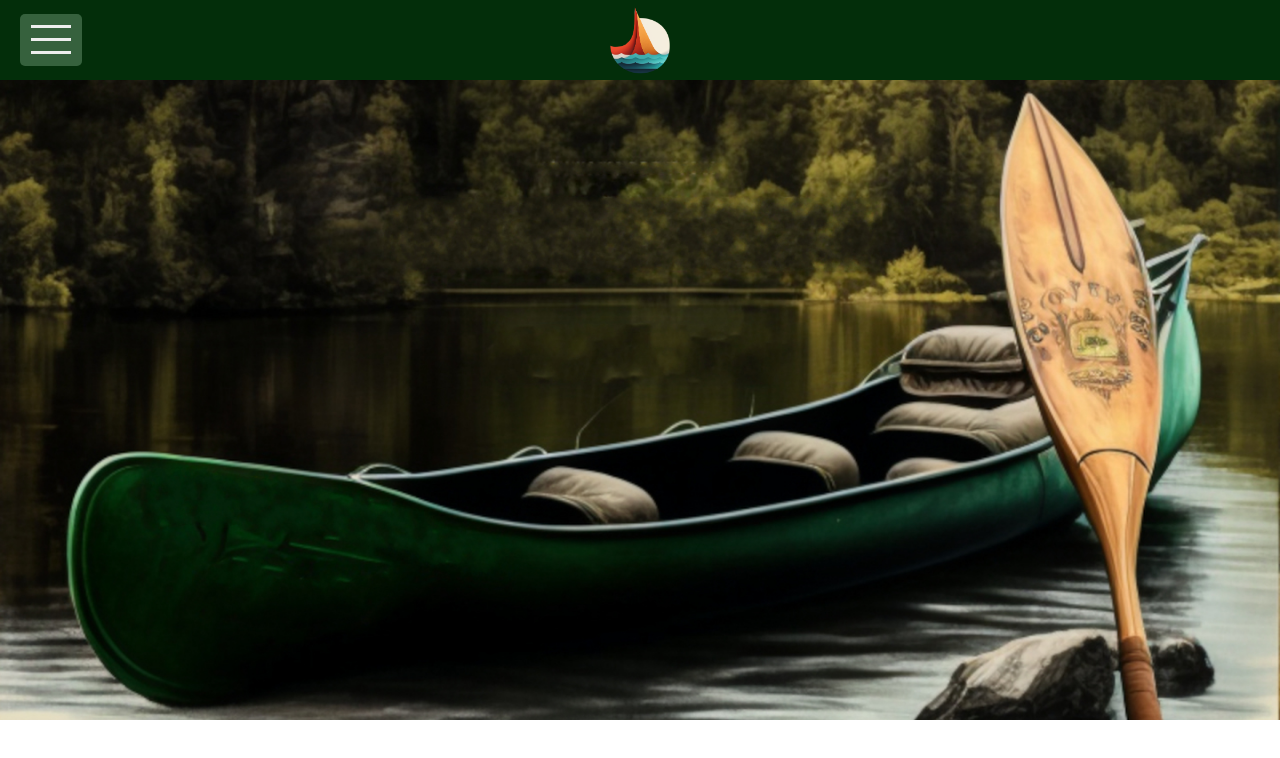
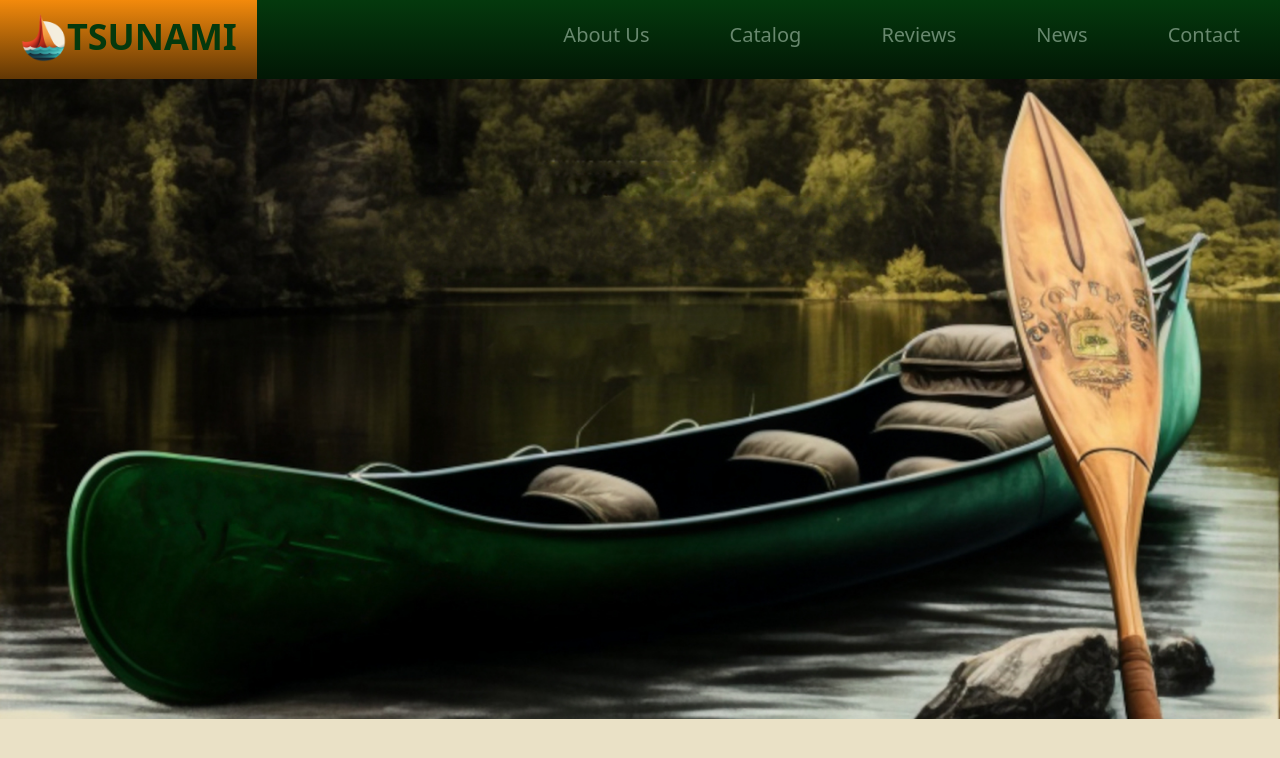
Before and after one commit to MateuszSojkaCode/TsunamiProject, a website: page index.html in a window 1280 px wide. Drawn offline with nearby package versions, Linux system fonts and the light colour scheme; files that its build step writes are made by us from their sources.

Commit message:
navigation for mobile devices and desktop finished

```diff
--- a/index.html
+++ b/index.html
@@ -14,8 +14,9 @@
     <link rel="stylesheet" href="./dist/css/main.min.css" />
 </head>
 
-<body>
+<body style="background:#EAE1C6">
     <nav class="nav">
+        <div class="nav__mobile">
             <button class="nav__burgerBtn">
                 <div class="nav__burgerBox">
                     <div class="nav__burgerBars"></div>
@@ -23,22 +24,46 @@
             </button>
             <div class="nav__list-box">
                 <ul class="nav__list">
-                <li class="nav__item"><a href="#aboutus" class="nav__link mobile-nav-animation">About Us</a></li>
-                <li class="nav__item"><a href="#catalog" class="nav__link mobile-nav-animation">Catalog</a></li>
-                <li class="nav__item"><a href="#reviwes" class="nav__link mobile-nav-animation">Reviews</a></li>
-                <li class="nav__item"><a href="#news" class="nav__link mobile-nav-animation">News</a></li>
-                <li class="nav__item"><a href="#contact" class="nav__link mobile-nav-animation">Contact</a></li>
+                    <li class="nav__item">
+                        <a href="#aboutus" class="nav__link mobile-nav-animation">About Us</a>
+                    </li>
+                    <li class="nav__item">
+                        <a href="#catalog" class="nav__link mobile-nav-animation">Catalog</a>
+                    </li>
+                    <li class="nav__item">
+                        <a href="#reviwes" class="nav__link mobile-nav-animation">Reviews</a>
+                    </li>
+                    <li class="nav__item">
+                        <a href="#news" class="nav__link mobile-nav-animation">News</a>
+                    </li>
+                    <li class="nav__item">
+                        <a href="#contact" class="nav__link mobile-nav-animation">Contact</a>
+                    </li>
                 </ul>
-            <button class="nav__close"><i class="fas fa-times"></i></button>
+                <button class="nav__close">
+                    <i class="fas fa-times"></i>
+                </button>
             </div>
             <div class="nav__logo-box">
-            <a href="#"><img src="./src/img/logo.png" alt="Tsunami logo" class="nav__logo"></a>
+                <a href="#"><img src="./src/img/logo.png" alt="Tsunami logo" class="nav__logo" /></a>
+            </div>
+        </div>
+        <div class="nav__desktop">
+            <a href="#" class="nav__desktop-logo-box">
+                <img src="./src/img/logo.png" alt="" class="nav__logo-img"> <p class="nav__company-name">Tsunami</p>
+            </a>
+            <ul class="nav__desktop-list">
+                <li class="nav__desktop-item desktop-nav-animation"><a href="#" class="nav__desktop-link ">About Us</a></li>
+                <li class="nav__desktop-item desktop-nav-animation"><a href="#" class="nav__desktop-link">Catalog</a></li>
+                <li class="nav__desktop-item desktop-nav-animation"><a href="#" class="nav__desktop-link">Reviews</a></li>
+                <li class="nav__desktop-item desktop-nav-animation"><a href="#" class="nav__desktop-link">News</a></li>
+                <li class="nav__desktop-item desktop-nav-animation"><a href="#" class="nav__desktop-link">Contact</a></li>
+            </ul>
         </div>
     </nav>
 
-    <header class="header">
+    <header class="header"></header>
 
-    </header>
 
 
     <script src="https://cdn.jsdelivr.net/npm/@popperjs/core@2.11.6/dist/umd/popper.min.js" integrity="sha384-oBqDVmMz9ATKxIep9tiCxS/Z9fNfEXiDAYTujMAeBAsjFuCZSmKbSSUnQlmh/jp3"
--- a/src/sass/abstracts/_animations.scss
+++ b/src/sass/abstracts/_animations.scss
@@ -10,10 +10,32 @@
 		width: 100%;
 		height: 3px;
 		background-color: $main-cta;
-		transition: all 0.3s;
+		transition: transition 0.3s;
 		transform: scaleX(0);
 	}
 	&:hover::after {
 		transform: scaleX(1);
 	}
 }
+.desktop-nav-animation{
+    position: relative;
+    z-index: 5;
+    transition: color .3s;
+    &::after{
+        content: "";
+        position: absolute;
+        bottom: 0;
+        left: 0;
+        width: 100%;
+        height: 0;
+        background-color: $main-cta;
+        transition: height .3s;
+        z-index: -1;
+    }
+    &:hover{
+        color: $dark-main-1;
+    }
+    &:hover::after{
+        height: 100%;
+    }
+}
--- a/src/sass/abstracts/_colors.scss
+++ b/src/sass/abstracts/_colors.scss
@@ -6,8 +6,12 @@ $light-main-1: #36613d;
 $light-main-2: #68886e;
 
 $main-cta: #f38a0c;
-$dark-cta-1: #db7c0b;
+$dark-cta-1: #c26e0a;
+$dark-cta-2: #925307;
+$dark-cta-3: #613705;
 $light-cta-1: #f49624;
+
+$body-color: #EAE1C6;
 
 $white-color: #fff;
 $light-gray-e: #eee;
@@ -25,3 +29,5 @@ $dark-gray-5: #555;
 $dark-gray-6: #666;
 
 $main-green-gradient: linear-gradient(180deg, $main-color, $dark-main-3);
+// $transparent-green-gradient: linear-gradient(90deg, $dark-main-1, transparent);
+$main-orange-gradient: linear-gradient(180deg, $main-cta, $dark-cta-3);
--- a/src/sass/base/_reset.scss
+++ b/src/sass/base/_reset.scss
@@ -13,6 +13,7 @@ html {
 
 a {
 	text-decoration: none;
+	color: inherit;
 }
 
 img {
--- a/src/sass/layout/_header.scss
+++ b/src/sass/layout/_header.scss
@@ -1,3 +1,5 @@
+@use '../abstracts/' as *;
+
 .header {
 	background-image: url(../../../src/img/HeaderMedium.jpg);
 	height: 80vh;
--- a/src/sass/layout/_navbar.scss
+++ b/src/sass/layout/_navbar.scss
@@ -1,8 +1,15 @@
 @use "../abstracts/" as *;
 
-.nav {
-	position: relative;
-	background-color: $dark-main-1;
+.nav{
+	background-image: $main-green-gradient;
+	&__desktop{
+		display: none;
+	}
+	&__mobile{
+		position: relative;
+		display: flex;
+		width: 100%;
+	}
 	&__burgerBtn {
 		position: absolute;
 		top: 50%;
@@ -53,7 +60,6 @@
 		border: 1px solid rgba($color: $white-color, $alpha: 0.5);
 	}
 	&__list-box {
-		position: relative;
 		position: fixed;
 		width: 100%;
 		height: 100vh;
@@ -91,3 +97,76 @@
 .hide {
 	transform: translateX(0);
 }
+@media(min-width: 768px){
+	.nav{
+		&__mobile{
+			display: none;
+		}
+		&__desktop{
+			display: flex;
+			justify-content: space-between;
+			width: 100%;
+			max-width: 1700px;
+			margin-inline: auto;
+		}
+		&__desktop-logo-box{
+			display: flex;
+			align-items: center;
+			padding-inline: 2rem;
+			padding-bottom: .5rem;
+			background-image: $main-orange-gradient;
+		}
+		&__logo-img{
+			height: 5rem;
+		}
+		&__company-name{
+			padding-top: 1rem;
+			font-size: $font-size-24;
+			color: $main-color;
+			text-transform: uppercase;
+			font-weight: bold;
+		}
+		&__desktop-list{
+			display: flex;
+			justify-content: space-around;
+			align-items: center;
+		}
+		&__desktop-item{
+			color: $light-main-2;
+		}
+		&__desktop-link{
+			margin-inline: 1rem;
+			padding-inline: 1rem;
+			font-size: $font-size-16;
+		}
+	}
+}
+@media(min-width: 992px){
+	.nav{
+		&__logo-item{
+			height: 6rem;
+		}
+		&__company-name{
+			font-size: $font-size-32;
+		}
+		&__desktop-link{
+			margin-inline: 1.5rem;
+			padding-inline: 1.5rem;
+			font-size: $font-size-20;
+		}
+	}
+}
+@media(min-width: 1200px){
+	.nav{
+		&__logo-item{
+			height: 7rem;
+		}
+		&__company-name{
+			font-size: $font-size-36;
+		}
+		&__desktop-link{
+			margin-inline: 2rem;
+			padding-inline: 2rem;
+		}
+	}
+}
```
Lines whose indentation alone changed are shown as unchanged.
